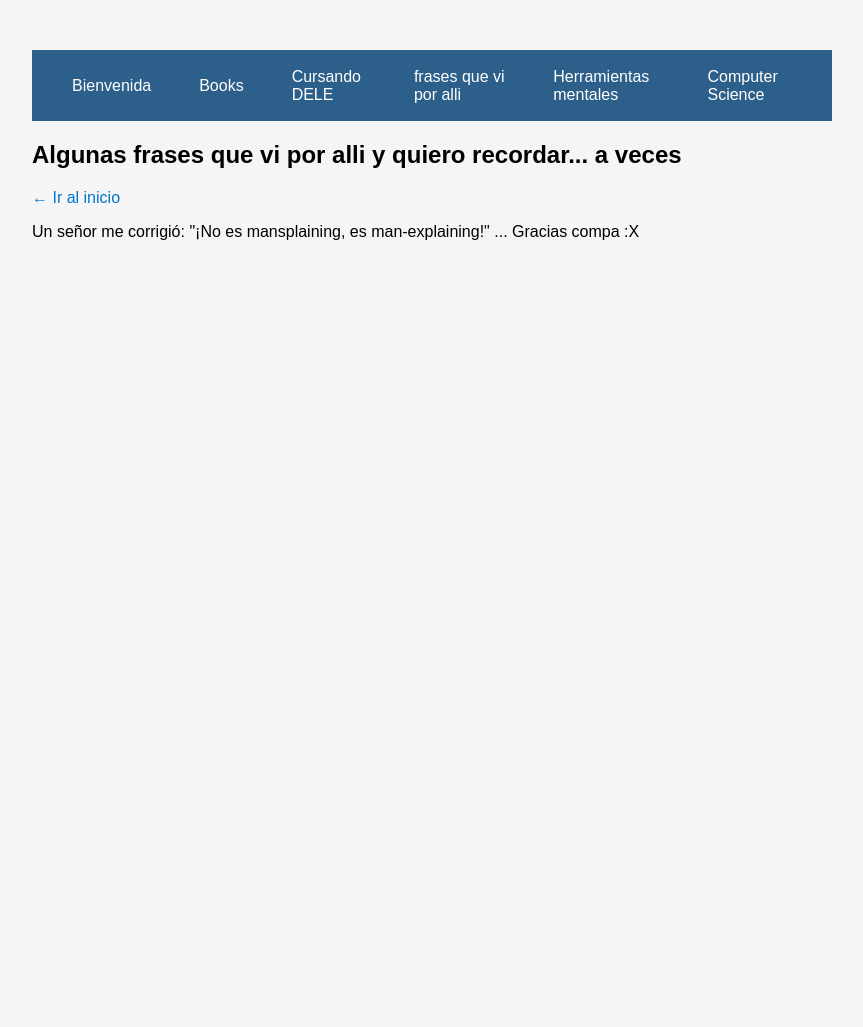
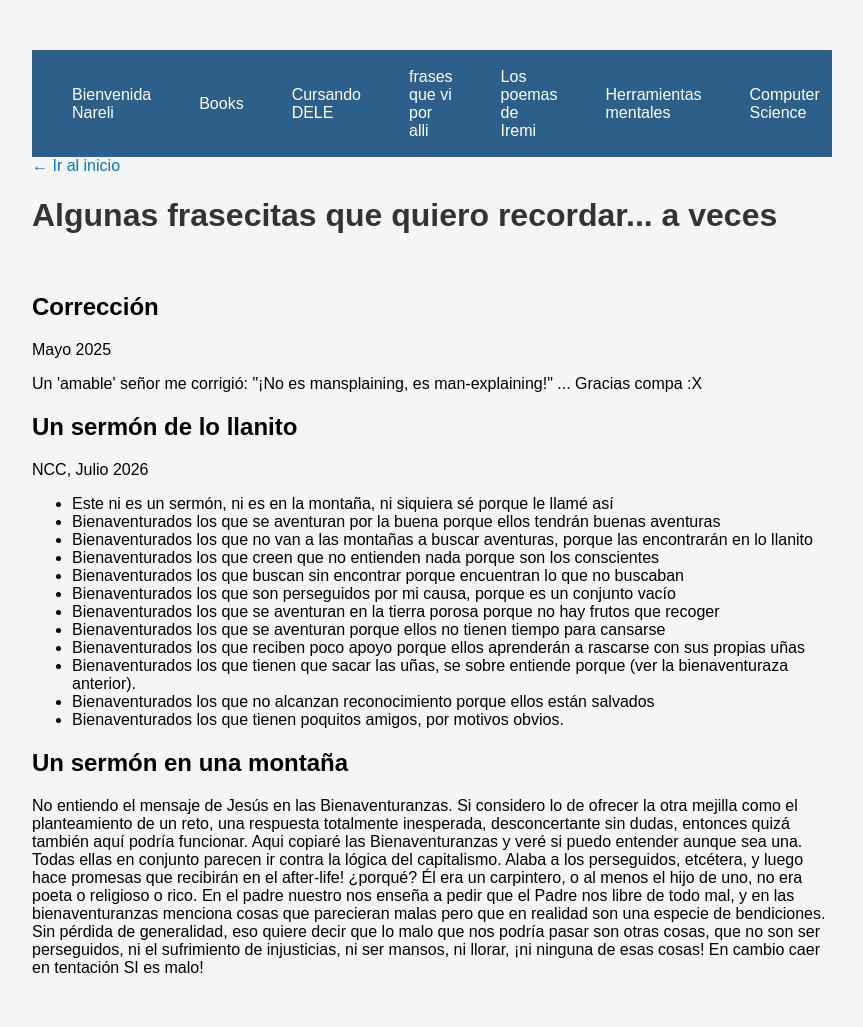
Before and after one commit to Elinada/my_web, a Flask app: page /frases in a window 1280 px wide. Shown: the whole page, without its empty margins (208-1071 px from the left). Before the commit the page ends 240 px from the top, so only its background shows below. Run offline with Flask 3, Linux system fonts and the light colour scheme.

Commit message:
sermones

```diff
--- a/templates/base.html
+++ b/templates/base.html
@@ -9,10 +9,11 @@
 <body>
 
     <nav class="main-nav">
-        <a href="{{ url_for('home') }}"> Bienvenida </a>
+        <a href="{{ url_for('home') }}"> Bienvenida Nareli</a>
         <a href="{{ url_for('libros') }}"> Books </a>
         <a href="{{ url_for('espanol') }}"> Cursando DELE</a>
         <a href="{{ url_for('frases') }}"> frases que vi por alli</a>
+        <a href="{{ url_for('iremi') }}"> Los poemas de Iremi</a>
         <a href="{{ url_for('tools') }}"> Herramientas mentales </a>
         <a href="{{ url_for('computacion') }}"> Computer Science </a>
         <!-- add more links as you create more pages -->
--- a/templates/frases.html
+++ b/templates/frases.html
@@ -2,18 +2,52 @@
 {% block title %}frases{% endblock %}
 
 {% block content %}
-    <div class="essays-container">
-        <h2> Algunas frases que vi por alli y quiero recordar... a veces </h2>
-        <a class="back-link" href="{{ url_for('home') }}">&larr; Ir al inicio</a>
-<br>
-            <p>
-                Un señor me corrigió:
-                "¡No es mansplaining, es man-explaining!" ...
-                Gracias compa :X
-            </p>
-        </div>
+<a class="back-link" href="{{ url_for('home') }}">&larr; Ir al inicio</a>
 
+<div class="essays-container">
+    <h1> Algunas frasecitas que quiero recordar... a veces </h1>
+    <br>
+    <div class="essay">
+     <h2>Corrección</h2>
+        <div class="date">Mayo 2025</div>
+        <p>  Un 'amable' señor me corrigió: "¡No es mansplaining, es man-explaining!" ... Gracias compa :X
+        </p>
+    </div>
+    <div class="essay">
+        <h2>Un sermón de lo llanito </h2>
+        <div class="date">NCC, Julio 2026</div>
+        <ul>
+            <li>Este ni es un sermón, ni es en la montaña, ni siquiera sé porque le llamé así</li>
+            <li> Bienaventurados los que se aventuran por la buena porque ellos tendrán buenas aventuras</li>
+            <li>Bienaventurados los que no van a las montañas a buscar aventuras, porque las encontrarán
+                en lo llanito</li>
+            <li>Bienaventurados los que creen que no entienden nada porque son los conscientes</li>
+            <li>Bienaventurados los que buscan sin encontrar porque encuentran lo que no buscaban</li>
+            <li>Bienaventurados los que son perseguidos por mi causa, porque es un conjunto vacío</li>
+            <li>Bienaventurados los que se aventuran en la tierra porosa porque no hay frutos que recoger </li>
+            <li>Bienaventurados los que se aventuran porque ellos no tienen tiempo para cansarse</li>
+            <li>Bienaventurados los que reciben poco apoyo porque ellos aprenderán a rascarse con sus propias uñas</li>
+            <li>Bienaventurados los que tienen que sacar las uñas, se sobre entiende porque (ver la bienaventuraza anterior).</li>
+            <li>Bienaventurados los que no alcanzan reconocimiento porque ellos están salvados</li>
+            <li>Bienaventurados los que tienen poquitos amigos, por motivos obvios.</li>
+        </ul>
+    </div>
+    <div class="essay">
+
+        <h2> Un sermón en una montaña</h2>
+        No entiendo el mensaje de Jesús en las Bienaventuranzas. Si considero lo de ofrecer la otra mejilla
+        como el planteamiento de un reto, una respuesta totalmente inesperada, desconcertante sin dudas,
+        entonces quizá también aquí podría funcionar. Aqui copiaré las Bienaventuranzas y veré si puedo
+        entender aunque sea una. Todas ellas en conjunto parecen ir contra la lógica del capitalismo.
+        Alaba a los perseguidos, etcétera, y luego hace promesas que recibirán en el after-life! ¿porqué?
+        Él era un carpintero, o al menos el hijo de uno, no era poeta o religioso o rico. En el
+        padre nuestro nos enseña a pedir que el Padre nos libre de todo mal, y en las bienaventuranzas
+        menciona cosas que parecieran malas pero que en realidad son una especie de bendiciones.
+        Sin pérdida de generalidad, eso quiere decir que lo malo que nos podría pasar son otras
+        cosas, que no son ser perseguidos, ni el sufrimiento de injusticias, ni ser mansos, ni llorar,
+        ¡ni ninguna de esas cosas! En cambio caer en tentación SI es malo!
 
     </div>
-
+</div>
 {% endblock %}
+<a class="back-link" href="{{ url_for('home') }}">&larr; Ir al inicio</a>
--- a/templates/iremi.html
+++ b/templates/iremi.html
@@ -5,7 +5,6 @@
     <div class="essays-container">
         <h1>Iremi ha escrito unos poemas tan hermosos como intensos</h1>
         <h3> aquí algunos ejemplos </h3>
-        <a class="back-link" href="{{ url_for('home') }}">&larr; Ir al inicio</a>
 <br>
 
         <div class="essay">
```
Also changed, not shown: templates/mod1.html (line endings or trailing spaces).
